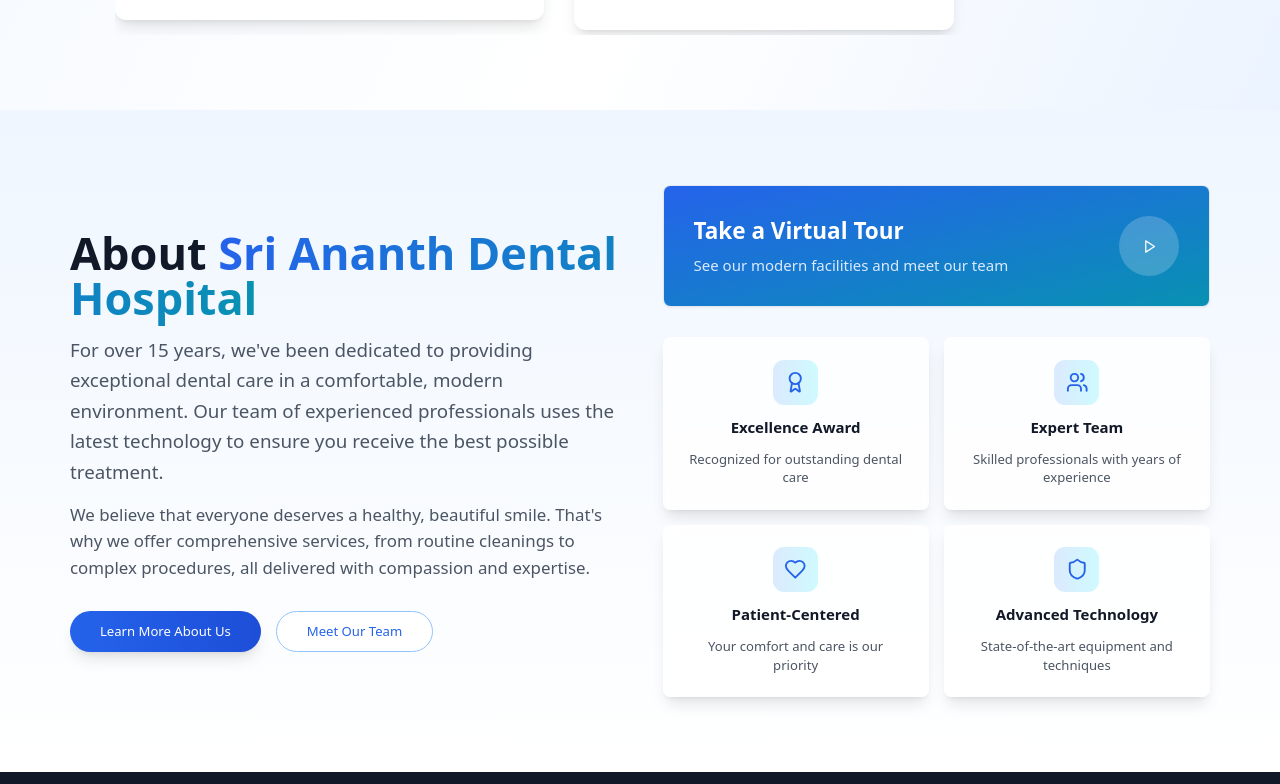
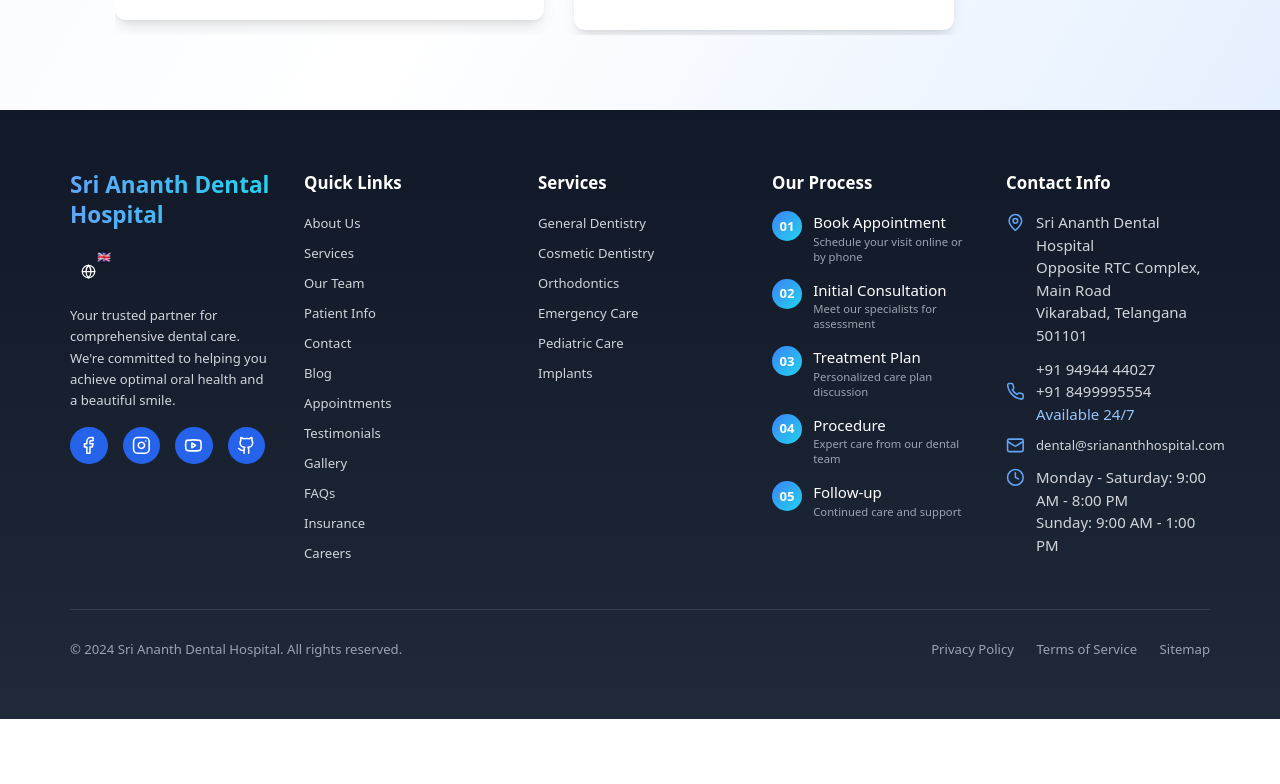
Before and after one commit to Masthan008/dental-hospital, a React (Vite) app: page / in a window 1280 px wide. Shown: the part 1496-2280 px from the top of the page. After the commit the page ends 2215 px from the top, so only its background shows below. Built offline with nearby package versions, Linux system fonts and the light colour scheme.

Commit message:
Remove AboutPreview (about Ananth hospital) section from home page

```diff
--- a/src/pages/Index.tsx
+++ b/src/pages/Index.tsx
@@ -37,7 +37,6 @@ const Index = () => {
           </div>
         </div>
       </section>
-      <AboutPreview />
       <Footer />
       <FloatingCTA />
     </div>
```
